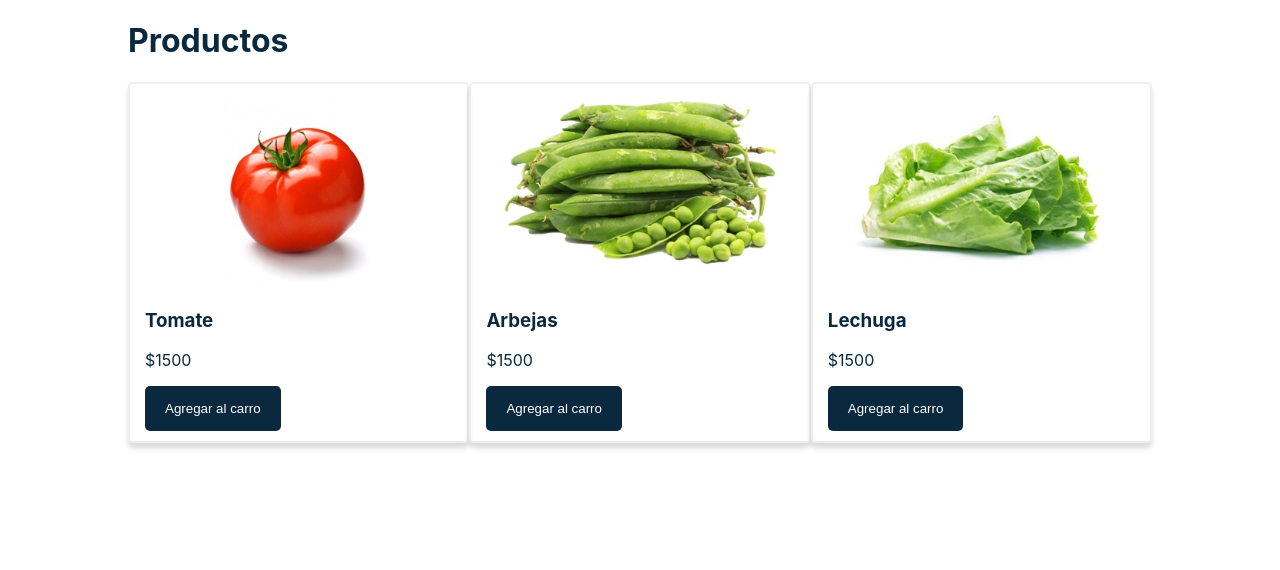
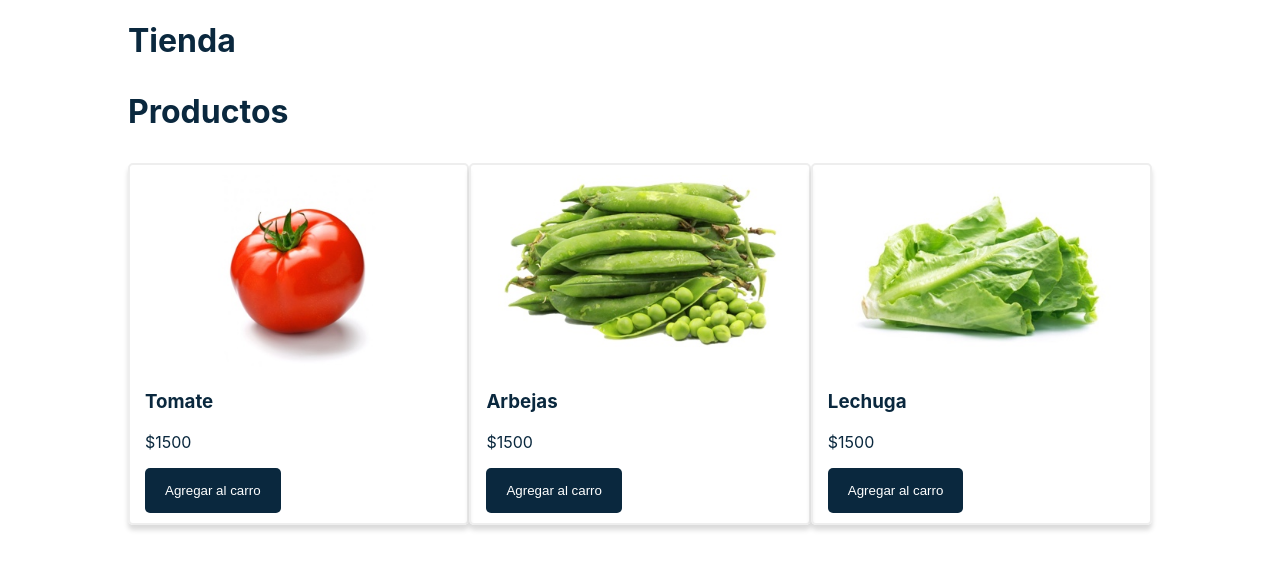
Before and after one commit to alberto-2-garcia/definitive-react-guide, a React (Vite) app: page / in a window 1280 px wide. Shown: the top 570 px of the page. Built offline with nearby package versions, Linux system fonts and the light colour scheme.

Commit message:
Added Title component

```diff
--- a/src/App.tsx
+++ b/src/App.tsx
@@ -1,11 +1,13 @@
 import { FC } from 'react'
 import Layout from './components/Layout';
+import Title from './components/Title';
 import ShoppingCart from './containers/ShoppingCart';
 
 const App: FC = () => {
   return (
     <div>
       <Layout>
+        <Title> Tienda </Title>
         <ShoppingCart />
       </Layout>
     </div>
--- a/src/components/Productos/index.tsx
+++ b/src/components/Productos/index.tsx
@@ -2,11 +2,12 @@ import { FC } from 'react';
 import './styles.scss';
 import Producto from './../Producto';
 import { ProductosProps } from './interface';
+import Title from '../Title';
 
 const Productos: FC<ProductosProps> = ({ productos, agregarAlCarro }) => {
   return (
     <div>
-      <h1>Productos</h1>
+      <Title>Productos</Title>
       <div className='lista-productos'>
         {productos.map((producto) => (
           <Producto
--- /dev/null
+++ b/src/components/Title/index.tsx
@@ -0,0 +1,10 @@
+import { FC } from 'react';
+import './styles.scss';
+
+const Title: FC = ({ children }) => {
+  return (
+    <h1 className='title'> {children} </h1>
+  )
+}
+
+export default Title;
--- /dev/null
+++ b/src/components/Title/styles.scss
@@ -0,0 +1,3 @@
+.title {
+  margin-bottom: 2rem;
+}
```
